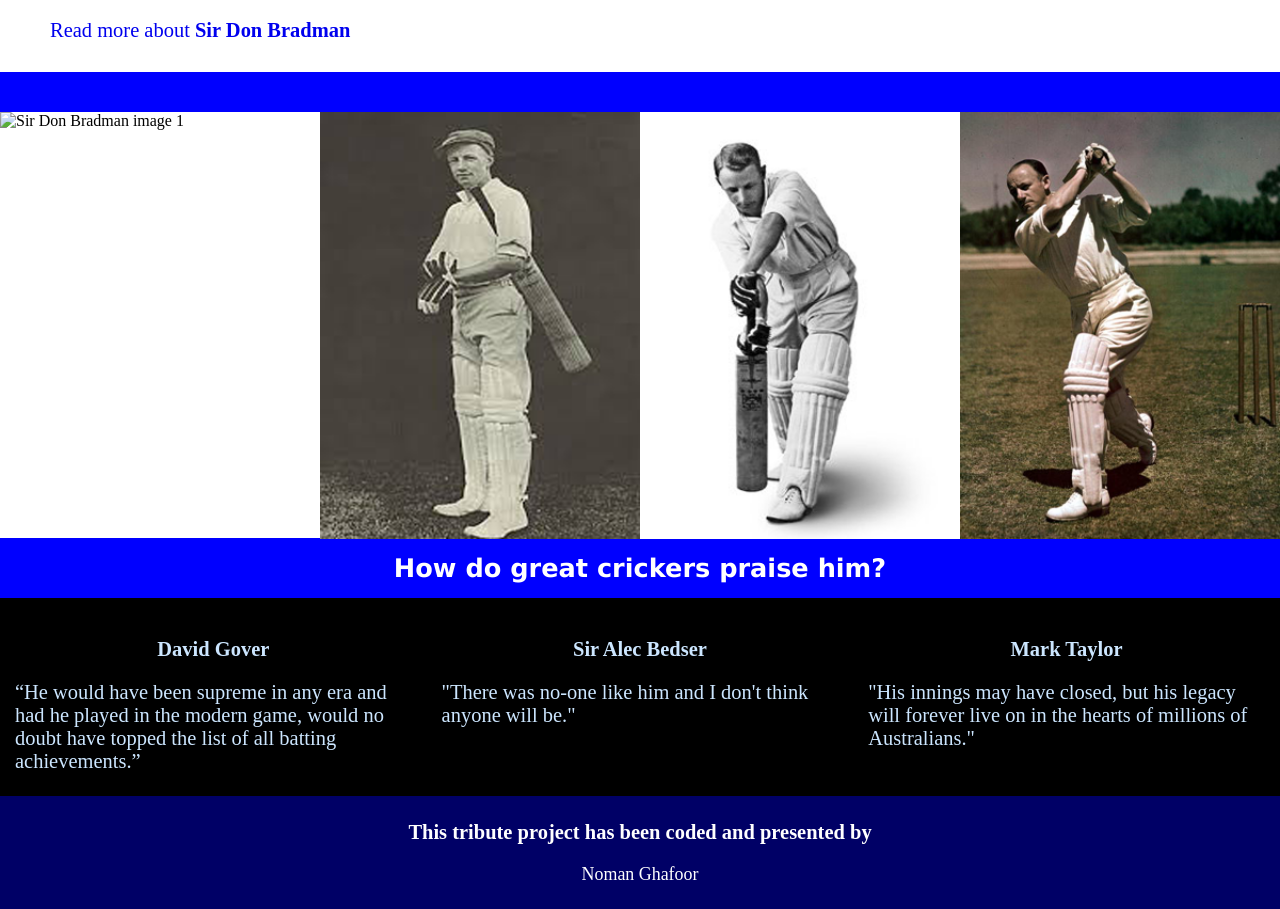
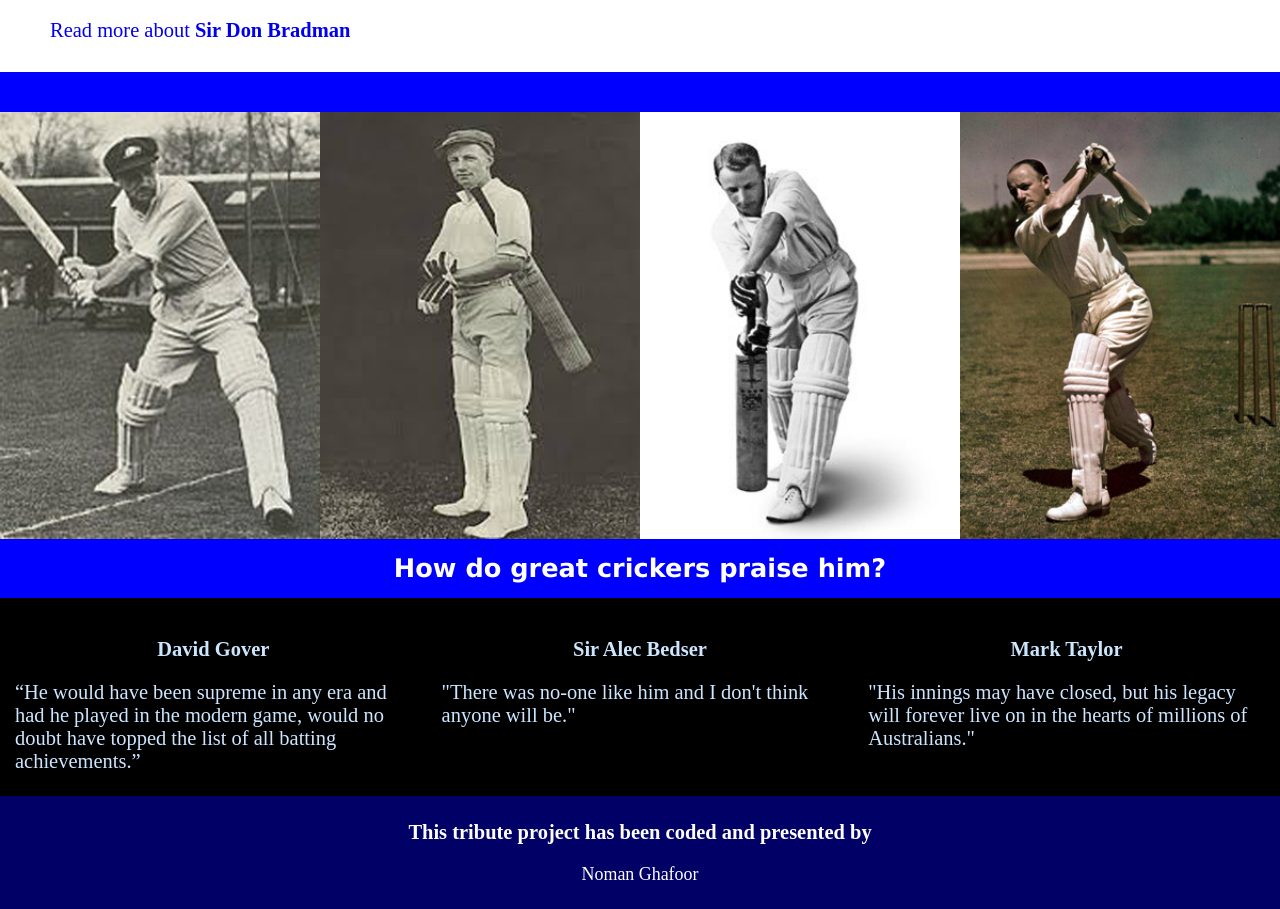
Before and after one commit to nomanghafoor/nomanghafoor.github.io, a plain HTML site: page index.html in a window 1280 px wide. Shown: the part 1032-1941 px from the top of the page. Drawn offline with Linux system fonts and the light colour scheme.

Commit message:
Update index.html

```diff
--- a/index.html
+++ b/index.html
@@ -36,7 +36,7 @@ Sir Donald Bradman was widely regarded as the greatest batsman ever to play the
 <div class="gallery">
 <div class="row">
 <div class="col-3">
-<img src=".gallery1.png" alt="Sir Don Bradman image 1" width="300" height="400">
+<img src="gallery1.png" alt="Sir Don Bradman image 1" width="300" height="400">
 </div>
 
 <div class="col-3">
```
